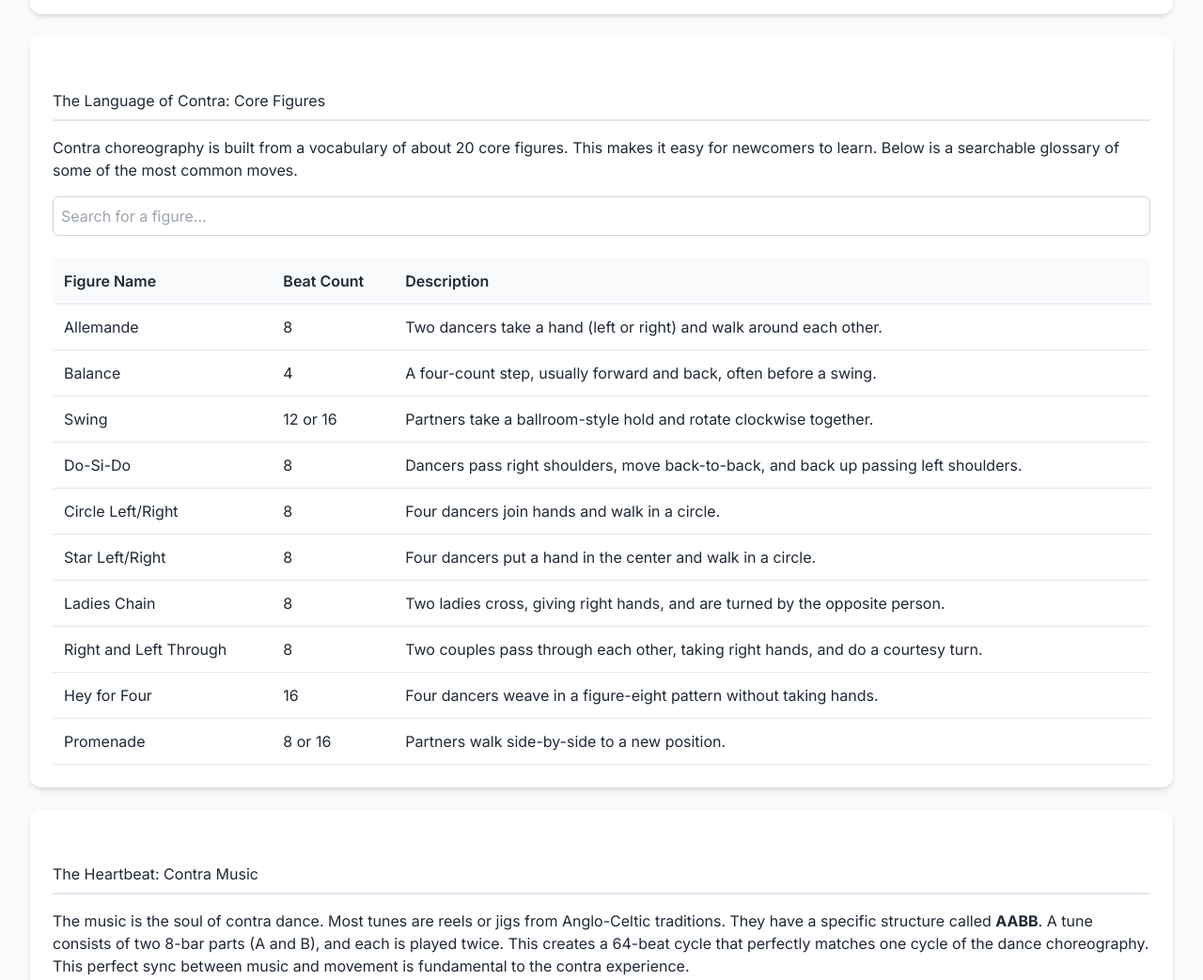
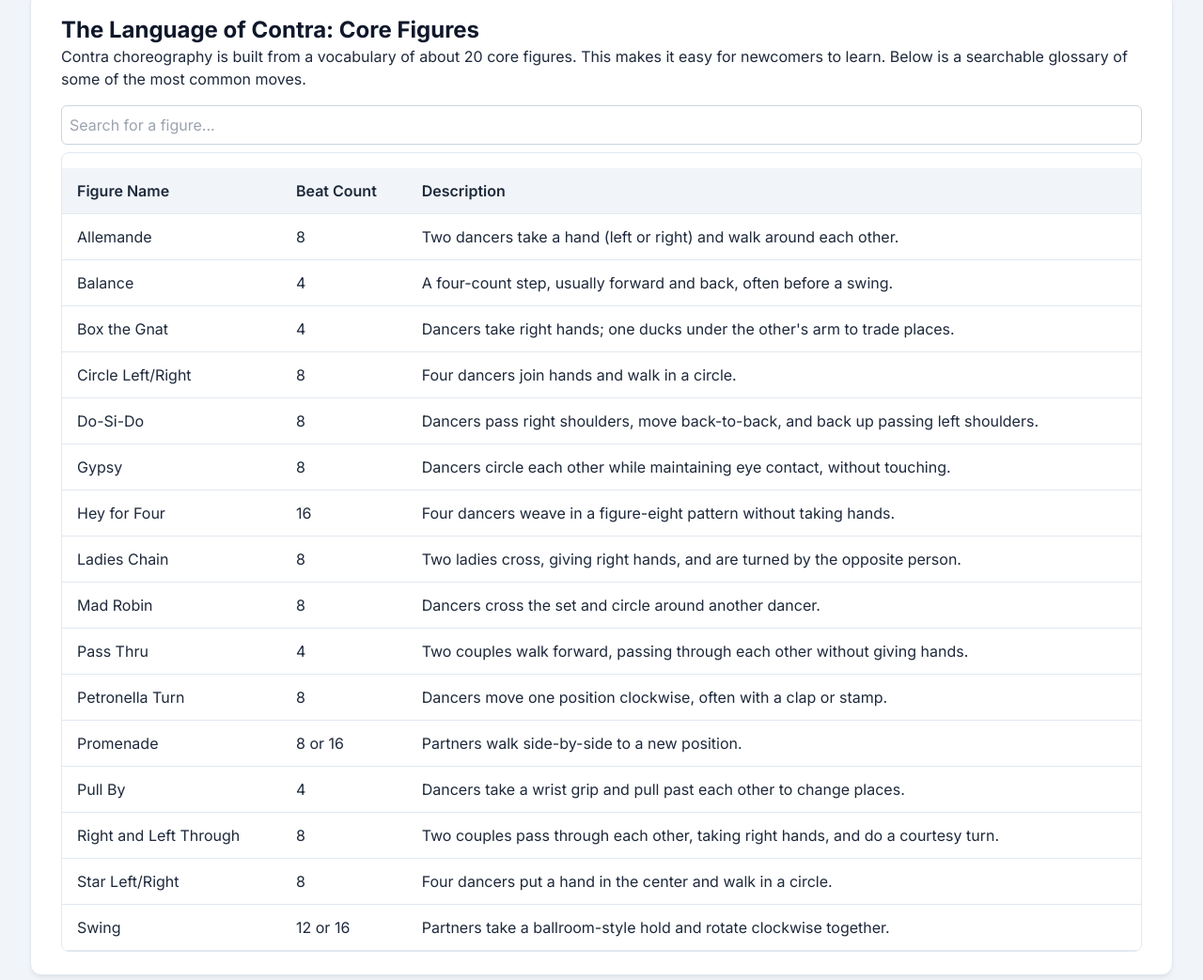
Before and after one commit to maxsaltonstall/contradanceresearch, a plain HTML site: page index.html in a window 1280 px wide. Shown: the part 545-1588 px from the top of the page at 94% size. Drawn offline with nearby package versions, Linux system fonts and the light colour scheme.

Commit message:
Update index.html
updated color scheme

```diff
--- a/index.html
+++ b/index.html
@@ -13,27 +13,26 @@
         .prose {
             max-width: 80ch;
         }
-        .prose h2 {
-            border-bottom: 2px solid #e2e8f0;
-            padding-bottom: 0.5rem;
-            margin-top: 2rem;
-            margin-bottom: 1rem;
-        }
-        .prose h3 {
-            margin-top: 1.5rem;
-            margin-bottom: 1rem;
+        /* Adding custom gradient for the header text */
+        .gradient-text {
+            background-image: linear-gradient(to right, #3b82f6, #14b8a6);
+            -webkit-background-clip: text;
+            background-clip: text;
+            color: transparent;
         }
         .card {
             background-color: white;
             border-radius: 0.75rem;
-            box-shadow: 0 4px 6px -1px rgb(0 0 0 / 0.1), 0 2px 4px -2px rgb(0 0 0 / 0.1);
-            padding: 1.5rem;
+            border: 1px solid #e2e8f0;
+            padding: 1.5rem 2rem;
             margin-bottom: 1.5rem;
             transition: all 0.3s ease-in-out;
+            box-shadow: 0 4px 6px -1px rgb(0 0 0 / 0.05), 0 2px 4px -2px rgb(0 0 0 / 0.05);
         }
         .card:hover {
-            box-shadow: 0 10px 15px -3px rgb(0 0 0 / 0.1), 0 4px 6px -2px rgb(0 0 0 / 0.1);
-            transform: translateY(-2px);
+            box-shadow: 0 10px 15px -3px rgb(0 0 0 / 0.1), 0 4px 6px -2px rgb(0 0 0 / 0.05);
+            transform: translateY(-4px) scale(1.01);
+            border-color: #3b82f6;
         }
         table {
             width: 100%;
@@ -41,107 +40,74 @@
             border-collapse: collapse;
         }
         th, td {
-            padding: 0.75rem;
+            padding: 0.75rem 1rem;
             text-align: left;
             border-bottom: 1px solid #e2e8f0;
         }
         th {
-            background-color: #f8fafc;
+            background-color: #f1f5f9;
             font-weight: 600;
+            color: #1e293b;
         }
-        tr:hover {
-            background-color: #f1f5f9;
+        tbody tr:hover {
+            background-color: #e0f2fe;
         }
     </style>
 </head>
-<body class="bg-gray-50 text-gray-800">
+<body class="bg-slate-100 text-slate-800">
 
     <div class="container mx-auto p-4 md:p-8 prose">
 
         <!-- Header Section -->
-        <header class="text-center mb-12">
-            <h1 class="text-4xl md:text-5xl font-bold text-gray-900 mb-2">The Art and Craft of Contra Dance</h1>
-            <p class="text-lg text-gray-600">A web-based guide based on the research report "Contra Dance Composition and Calling".</p>
+        <header class="text-center mb-16">
+            <h1 class="text-4xl md:text-5xl font-bold text-gray-900 mb-2 gradient-text">The Art and Craft of Contra Dance</h1>
+            <p class="text-lg text-slate-600">A web-based guide based on the research report "Contra Dance Composition and Calling".</p>
         </header>
 
         <main>
             <!-- Introduction Card -->
             <div class="card">
-                <h2 class="!mt-0">What is Contra Dance?</h2>
+                <h2 class="text-2xl font-bold text-slate-900 mt-0">What is Contra Dance?</h2>
                 <p>Contra dance is a vibrant social dance form with deep historical roots. More than just a series of steps, it's a community-building event designed for social interaction. Dancers form lines of couples and progress up and down the hall, dancing with a new couple for each cycle of the dance. It's known for its welcoming atmosphere, live music, and the fact that you don't need to bring a partner to participate.</p>
-                            </div>
+            </div>
 
             <!-- History Card -->
             <div class="card">
-                <h2>A Rich History</h2>
+                <h2 class="text-2xl font-bold text-slate-900 mt-0">A Rich History</h2>
                 <p>Contra dance's lineage traces back to 17th-century English, Scottish, and French country dances. It became popular in the American colonies in the late 18th century. While its popularity waned in cities, it was preserved in rural New England. A major revival in the 1960s and 70s infused the form with new energy, leading to the flowing, energetic style we see today. This history shows a tradition that is always evolving while staying true to its social roots.</p>
             </div>
 
             <!-- Core Figures Card -->
             <div class="card">
-                <h2>The Language of Contra: Core Figures</h2>
+                <h2 class="text-2xl font-bold text-slate-900 mt-0">The Language of Contra: Core Figures</h2>
                 <p>Contra choreography is built from a vocabulary of about 20 core figures. This makes it easy for newcomers to learn. Below is a searchable glossary of some of the most common moves.</p>
-                <input type="text" id="searchInput" onkeyup="filterTable()" placeholder="Search for a figure..." class="w-full p-2 border border-gray-300 rounded-md mt-4 mb-2">
-                <div class="overflow-x-auto">
+                <input type="text" id="searchInput" onkeyup="filterTable()" placeholder="Search for a figure..." class="w-full p-2 border border-slate-300 rounded-md mt-4 mb-2 focus:ring-2 focus:ring-blue-500 focus:border-blue-500 outline-none">
+                <div class="overflow-x-auto rounded-lg border border-slate-200">
                     <table id="figuresTable">
-                        <thead>
+                        <thead class="bg-slate-50">
                             <tr>
                                 <th>Figure Name</th>
                                 <th>Beat Count</th>
                                 <th>Description</th>
                             </tr>
                         </thead>
-                        <tbody>
-                            <tr>
-                                <td>Allemande</td>
-                                <td>8</td>
-                                <td>Two dancers take a hand (left or right) and walk around each other.</td>
-                            </tr>
-                            <tr>
-                                <td>Balance</td>
-                                <td>4</td>
-                                <td>A four-count step, usually forward and back, often before a swing.</td>
-                            </tr>
-                            <tr>
-                                <td>Swing</td>
-                                <td>12 or 16</td>
-                                <td>Partners take a ballroom-style hold and rotate clockwise together.</td>
-                            </tr>
-                            <tr>
-                                <td>Do-Si-Do</td>
-                                <td>8</td>
-                                <td>Dancers pass right shoulders, move back-to-back, and back up passing left shoulders.</td>
-                            </tr>
-                            <tr>
-                                <td>Circle Left/Right</td>
-                                <td>8</td>
-                                <td>Four dancers join hands and walk in a circle.</td>
-                            </tr>
-                            <tr>
-                                <td>Star Left/Right</td>
-                                <td>8</td>
-                                <td>Four dancers put a hand in the center and walk in a circle.</td>
-                            </tr>
-                            <tr>
-                                <td>Ladies Chain</td>
-                                <td>8</td>
-                                <td>Two ladies cross, giving right hands, and are turned by the opposite person.</td>
-                            </tr>
-                            <tr>
-                                <td>Right and Left Through</td>
-                                <td>8</td>
-                                <td>Two couples pass through each other, taking right hands, and do a courtesy turn.</td>
-                            </tr>
-                            <tr>
-                                <td>Hey for Four</td>
-                                <td>16</td>
-                                <td>Four dancers weave in a figure-eight pattern without taking hands.</td>
-                            </tr>
-                             <tr>
-                                <td>Promenade</td>
-                                <td>8 or 16</td>
-                                <td>Partners walk side-by-side to a new position.</td>
-                            </tr>
+                        <tbody class="bg-white">
+                            <tr><td>Allemande</td><td>8</td><td>Two dancers take a hand (left or right) and walk around each other.</td></tr>
+                            <tr><td>Balance</td><td>4</td><td>A four-count step, usually forward and back, often before a swing.</td></tr>
+                            <tr><td>Box the Gnat</td><td>4</td><td>Dancers take right hands; one ducks under the other's arm to trade places.</td></tr>
+                            <tr><td>Circle Left/Right</td><td>8</td><td>Four dancers join hands and walk in a circle.</td></tr>
+                            <tr><td>Do-Si-Do</td><td>8</td><td>Dancers pass right shoulders, move back-to-back, and back up passing left shoulders.</td></tr>
+                            <tr><td>Gypsy</td><td>8</td><td>Dancers circle each other while maintaining eye contact, without touching.</td></tr>
+                            <tr><td>Hey for Four</td><td>16</td><td>Four dancers weave in a figure-eight pattern without taking hands.</td></tr>
+                            <tr><td>Ladies Chain</td><td>8</td><td>Two ladies cross, giving right hands, and are turned by the opposite person.</td></tr>
+                            <tr><td>Mad Robin</td><td>8</td><td>Dancers cross the set and circle around another dancer.</td></tr>
+                            <tr><td>Pass Thru</td><td>4</td><td>Two couples walk forward, passing through each other without giving hands.</td></tr>
+                            <tr><td>Petronella Turn</td><td>8</td><td>Dancers move one position clockwise, often with a clap or stamp.</td></tr>
+                            <tr><td>Promenade</td><td>8 or 16</td><td>Partners walk side-by-side to a new position.</td></tr>
+                            <tr><td>Pull By</td><td>4</td><td>Dancers take a wrist grip and pull past each other to change places.</td></tr>
+                            <tr><td>Right and Left Through</td><td>8</td><td>Two couples pass through each other, taking right hands, and do a courtesy turn.</td></tr>
+                            <tr><td>Star Left/Right</td><td>8</td><td>Four dancers put a hand in the center and walk in a circle.</td></tr>
+                            <tr><td>Swing</td><td>12 or 16</td><td>Partners take a ballroom-style hold and rotate clockwise together.</td></tr>
                         </tbody>
                     </table>
                 </div>
@@ -149,24 +115,23 @@
 
              <!-- Music Card -->
             <div class="card">
-                <h2>The Heartbeat: Contra Music</h2>
+                <h2 class="text-2xl font-bold text-slate-900 mt-0">The Heartbeat: Contra Music</h2>
                 <p>The music is the soul of contra dance. Most tunes are reels or jigs from Anglo-Celtic traditions. They have a specific structure called <strong>AABB</strong>. A tune consists of two 8-bar parts (A and B), and each is played twice. This creates a 64-beat cycle that perfectly matches one cycle of the dance choreography. This perfect sync between music and movement is fundamental to the contra experience.</p>
             </div>
 
             <!-- Example Dances Card -->
             <div class="card">
-                <h2>Choreography in Action: Two Examples</h2>
-                <h3>"The Carousel" by Tom Hinds</h3>
+                <h2 class="text-2xl font-bold text-slate-900 mt-0">Choreography in Action: Two Examples</h2>
+                <h3 class="text-xl font-semibold text-teal-600">"The Carousel" by Tom Hinds</h3>
                 <p>A modern classic known for its incredible flow. The transitions are designed to feel seamless and inevitable, with a brilliant B2 part where a Circle Left ¾ flows perfectly into a neighbor swing, accomplishing the progression in a smooth, carousel-like motion.</p>
-                <h3>"Dela Says Yippee" by Dugan Murphy</h3>
+                <h3 class="text-xl font-semibold text-teal-600 mt-4">"Dela Says Yippee" by Dugan Murphy</h3>
                 <p>An energetic Becket formation dance. Its signature is a high-energy A1 part with two quick pull-bys across the set, often accompanied by a joyful "Yippee!". This dance's character comes from the contrast between these sharp, linear moves and two long, rotational partner swings.</p>
             </div>
 
             <!-- Modern Trends Card -->
             <div class="card">
-                <h2>The Living Tradition: Modern Trends</h2>
-                <p>Contra dance continues to evolve, reflecting the values of its community.</p>
-                <ul>
+                <h2 class="text-2xl font-bold text-slate-900 mt-0">The Living Tradition: Modern Trends</h2>
+                <ul class="list-disc pl-5 space-y-2">
                     <li><strong>Gender-Free Calling:</strong> A major shift is the move from "Gents" and "Ladies" to inclusive terms like "Larks" (person on the left) and "Robins" (person on the right) to create a more welcoming space for all dancers.</li>
                     <li><strong>"Zesty" Dancing:</strong> The modern style emphasizes continuous motion and high energy, with all dancers active for most of the 64 beats.</li>
                     <li><strong>Techno Contra:</strong> An exciting fusion where the traditional band is replaced by a DJ playing electronic dance music, attracting a younger crowd with a high-energy, club-like atmosphere.</li>
@@ -176,8 +141,8 @@
         </main>
 
         <!-- Footer -->
-        <footer class="text-center mt-12 py-4 border-t">
-            <p class="text-gray-600">Generated by Gemini from a research report. For informational purposes only.</p>
+        <footer class="text-center mt-12 py-6 border-t border-slate-200">
+            <p class="text-slate-500">Generated by Gemini from a research report. For informational purposes only.</p>
         </footer>
 
     </div>
@@ -188,9 +153,9 @@
             const input = document.getElementById("searchInput");
             const filter = input.value.toUpperCase();
             const table = document.getElementById("figuresTable");
-            const tr = table.getElementsByTagName("tr");
+            const tr = table.getElementsByTagName("tbody")[0].getElementsByTagName("tr");
 
-            for (let i = 1; i < tr.length; i++) { // Start from 1 to skip header row
+            for (let i = 0; i < tr.length; i++) {
                 let td = tr[i].getElementsByTagName("td")[0];
                 if (td) {
                     let txtValue = td.textContent || td.innerText;
```
